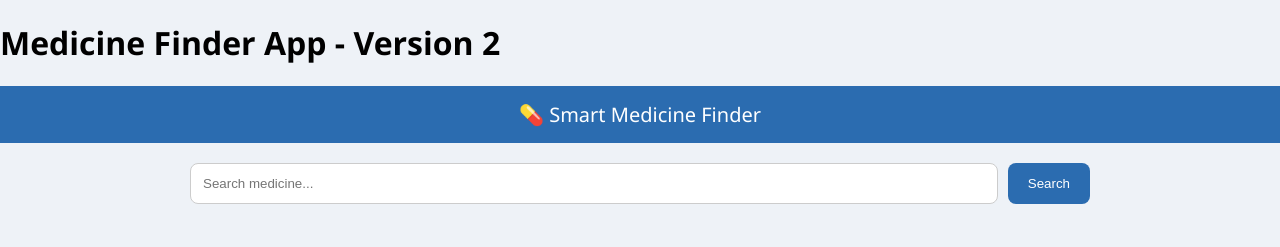
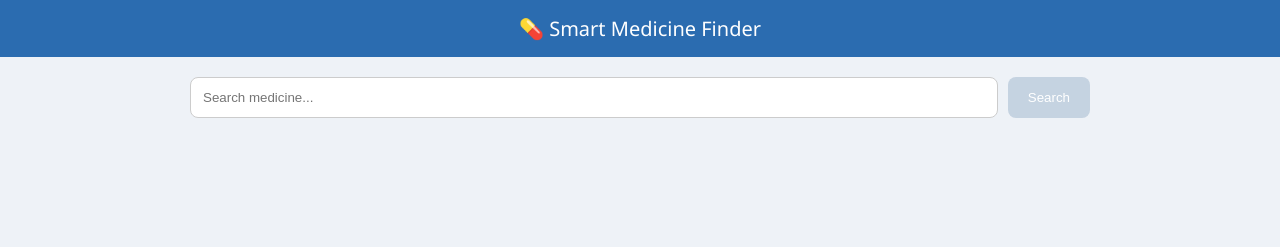
Before and after one commit to Aishwaryahammigi/med-app, a website: page index.html in a window 1280 px wide. Drawn offline with Linux system fonts and the light colour scheme.

Commit message:
test automation change

```diff
--- a/index.html
+++ b/index.html
@@ -2,8 +2,6 @@
 <html>
 <head>
   <title>Medicine Finder</title>
-
-  <h1>Medicine Finder App - Version 2</h1>
 
   <style>
     body {
@@ -43,7 +41,7 @@
       padding: 12px 20px;
       border: none;
       border-radius: 8px;
-      background: #2b6cb0;
+      background: #c5d3e1;
       color: white;
       cursor: pointer;
     }
```
